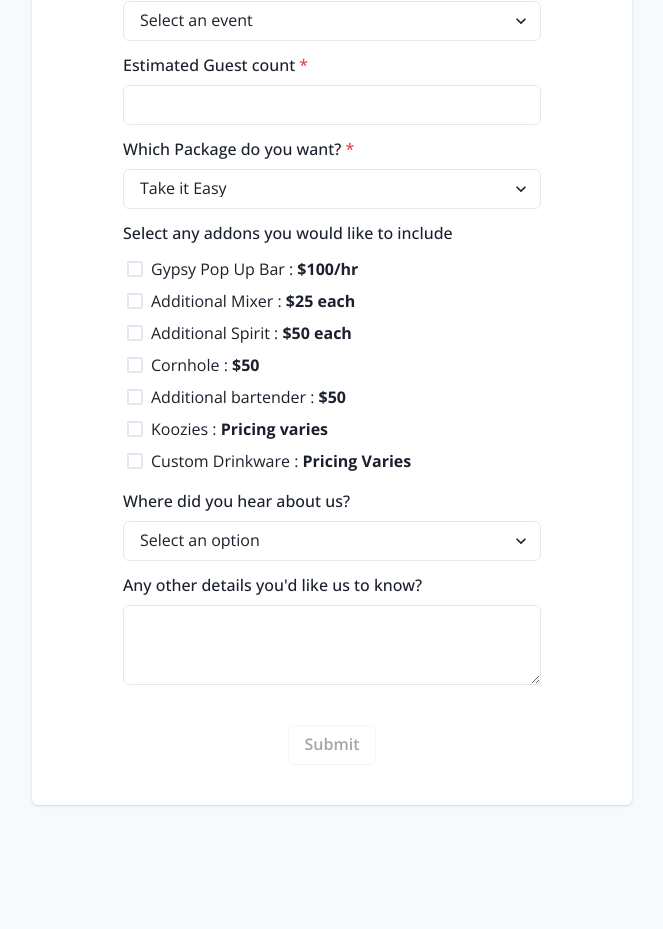
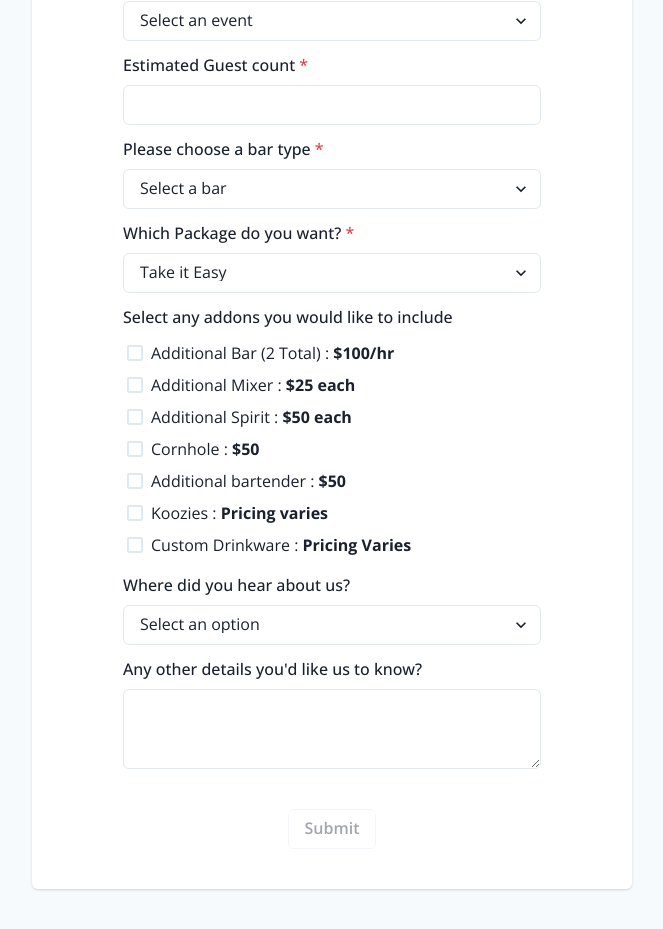
Before and after one commit to SpencerKyle/wandering-jade, a Next.js app: page /form in a window 1280 px wide. Shown: the part 979-1908 px from the top of the page, without its empty margins (308-971 px from the left). Built offline with nearby package versions, Linux system fonts and the light colour scheme.

Commit message:
form changes, added bar type

```diff
--- a/config/addonsList.js
+++ b/config/addonsList.js
@@ -7,7 +7,7 @@ const AddonsList = () => {
         <UnorderedList listStylePos='outside'>
             {Object.entries(addonData).map(([key, [addonItem, addonPrice]]) => (
                 <ListItem key={key}>
-                    <div>{addonItem} : <strong>{addonPrice}</strong></div>
+                    <div>{addonItem}: <strong>{addonPrice}</strong></div>
                 </ListItem>
             ))}
         </UnorderedList>
--- a/lib/addons.json
+++ b/lib/addons.json
@@ -1,5 +1,5 @@
 {
-    "1": ["Gypsy Pop Up Bar", "$100/hr"],
+    "1": ["Additional Bar (2 Total)", "$100/hr"],
     "2": ["Additional Mixer", "$25 each"],
     "3": ["Additional Spirit", "$50 each"],
     "4": ["Cornhole", "$50"],
--- a/pages/api/emailTemplate.html
+++ b/pages/api/emailTemplate.html
@@ -21,6 +21,7 @@
             <p>Type of Event: <span style="font-weight: bold; font-size: larger;">${data.event}</span></p>
             <p>Coordinator Info (If Applicable): <span style="font-weight: bold; font-size: larger;">${data.weddingDetails}</span></p>
             <p>Guests: <span style="font-weight: bold; font-size: larger;">${data.count}</span></p>
+            <p>Bar Type: <span style="font-weight: bold; font-size: larger;">${data.bar}</span></p>
             <p>Package: <span style="font-weight: bold; font-size: larger;">${data.package}</span></p>
             <p>Social: <span style="font-weight: bold; font-size: larger;">${data.social}</span></p>
             <p>Additional Notes: <span style="font-weight: bold; font-size: larger;">${data.notes}</span></p>
--- a/pages/form.js
+++ b/pages/form.js
@@ -16,6 +16,7 @@ const initValues = {
     event: "",
     weddingDetails: "",
     count: "",
+    bar: "",
     package: "Take it Easy",
     addons: [],
     social: "",
@@ -23,6 +24,7 @@ const initValues = {
 }
 
 const socials = ["Facebook", "Instagram", "TikTok", "Google", "Yelp", "Repeat Client", "Client Referral"]
+const bars = ["Jade Horse Trailer Bar", "Tipsy Pop-up Bar"]
 const packages = ["Take it Easy", "Perfect Match", "Going All Out"]
 const events = ["Wedding", "Corporate", "Party", "Event", "Other"]
 
@@ -315,6 +317,27 @@ export default function Book() {
                         <FormErrorMessage>Required</FormErrorMessage>
                 </FormControl>
 
+                {/* - - - - - - Bar Type - - - - - - */}
+                <FormControl mb={3} isRequired>
+                    <FormLabel>Please choose a bar type</FormLabel>
+                    <Select
+                        name="bar"
+                        placeholder="Select a bar"
+                        isInvalid={touched.bar && !values.bar}
+                        errorBorderColor="red.300"
+                        value={values.bar}
+                        onChange={handleChange}
+                        onBlur={onBlur}
+                        onFocus={onFocus}>
+
+                        {bars.map((option) => (
+                            <option key={option} value={option}>
+                                {option}
+                            </option>
+                        ))}
+                    </Select>
+                </FormControl>
+
                 {/* - - - - - - Package - - - - - - */}
                 <FormControl mb={3} isRequired>
                     <FormLabel>Which <a href="">Package</a> do you want?</FormLabel>
```
Also changed, not shown: pages/api/contact.js (+2 -2 lines).
